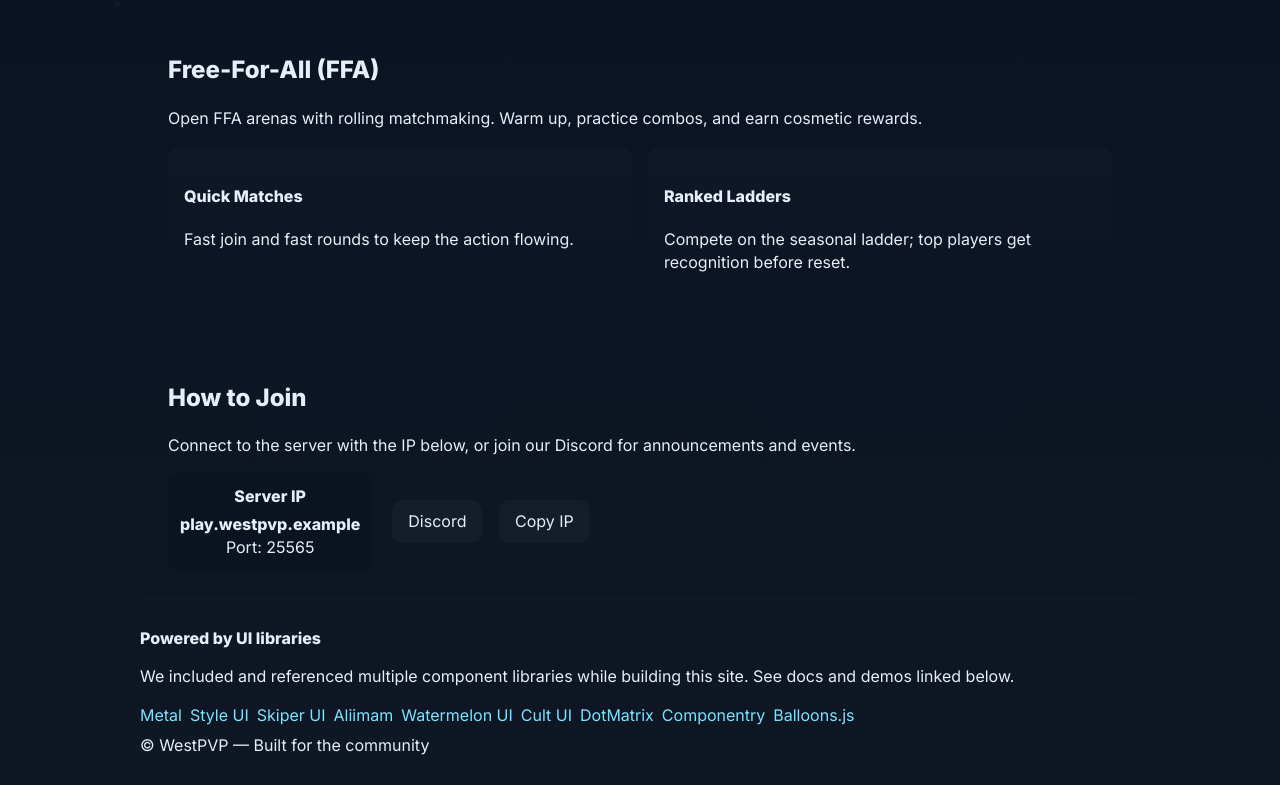
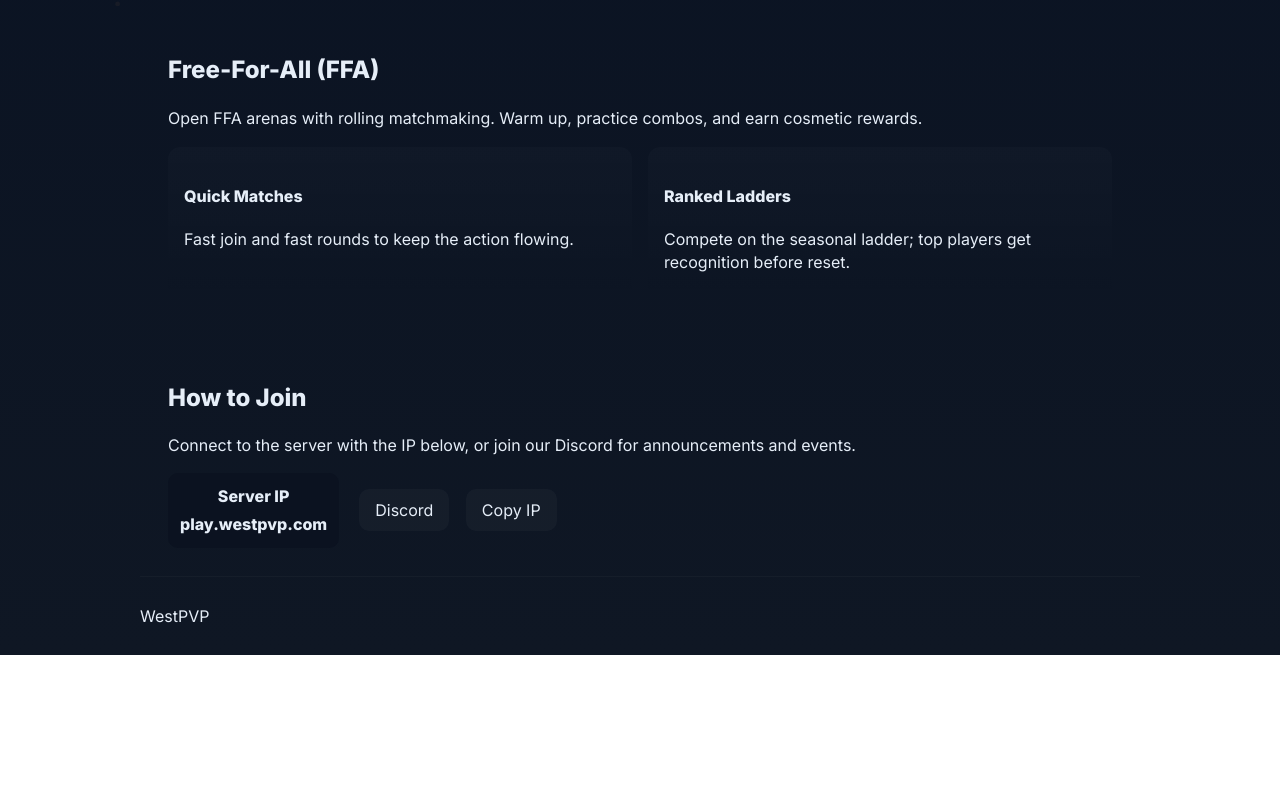
Before and after one commit to westpvp/westpvpwebsite, a plain HTML site: page index.html in a window 1280 px wide. Shown: the part 794-1579 px from the top of the page. After the commit the page ends 1449 px from the top, so only its background shows below. Drawn offline with nearby package versions, Linux system fonts and the light colour scheme.

Commit message:
Update index.html

```diff
--- a/index.html
+++ b/index.html
@@ -3,7 +3,7 @@
   <head>
     <meta charset="utf-8" />
     <meta name="viewport" content="width=device-width,initial-scale=1" />
-    <title>WestPVP — Kit Weekly Resets & FFA</title>
+    <title>WestPVP</title>
     <link href="https://fonts.googleapis.com/css2?family=Inter:wght@400;600;800&display=swap" rel="stylesheet">
     <link rel="stylesheet" href="styles.css">
   </head>
@@ -29,7 +29,6 @@
             <a class="btn primary" href="#join">Join the Server</a>
           </div>
           </div>
-          <!-- reset info removed per request -->
         </div>
       </section>
 
@@ -74,12 +73,11 @@
         <div class="join-actions">
           <div class="server-card">
             <strong>Server IP</strong>
-            <div class="ip">play.westpvp.example</div>
-            <div class="sub">Port: 25565</div>
+            <div class="ip">play.westpvp.com</div>
           </div>
           <div class="links">
             <a class="btn" href="#" onclick="alert('Open Discord invite')">Discord</a>
-            <a class="btn" href="#" onclick="alert('Copy IP: play.westpvp.example')">Copy IP</a>
+            <a class="btn" href="#" onclick="alert('Copy IP: play.westpvp.com')">Copy IP</a>
           </div>
         </div>
       </section>
@@ -102,22 +100,7 @@
       </section> -->
 
       <footer class="container footer">
-        <div>
-          <strong>Powered by UI libraries</strong>
-          <p>We included and referenced multiple component libraries while building this site. See docs and demos linked below.</p>
-          <ul class="libs">
-            <li><a href="https://metal.jakubantalik.com/">Metal</a></li>
-            <li><a href="https://styleui.dev/">Style UI</a></li>
-            <li><a href="https://skiper-ui.com/components?source=free">Skiper UI</a></li>
-            <li><a href="https://aliimam.in/docs/components">Aliimam</a></li>
-            <li><a href="https://ui.watermelon.sh/">Watermelon UI</a></li>
-            <li><a href="https://www.cult-ui.com/docs">Cult UI</a></li>
-            <li><a href="https://dotmatrix.zzzzshawn.cloud/">DotMatrix</a></li>
-            <li><a href="https://www.componentry.fun/docs">Componentry</a></li>
-            <li><a href="https://arturbien.github.io/balloons-js/">Balloons.js</a></li>
-          </ul>
-        </div>
-        <div>&copy; WestPVP — Built for the community</div>
+        <div>WestPVP</div>
       </footer>
     </main>
 
```
